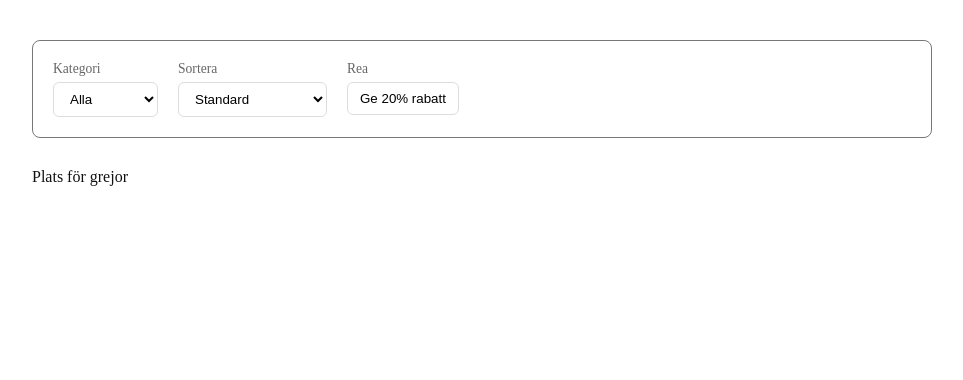
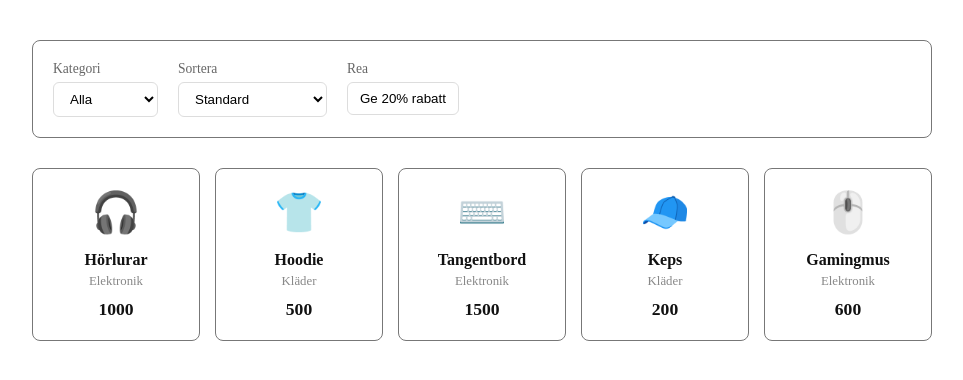
Before and after one commit to Serenewisdom/programmering, a plain HTML site: page Vecka 3/Monday/product-page/index.html in a window 1280 px wide. Shown: the whole page, without its empty margins (158-1121 px from the left). Drawn offline with Linux system fonts and the light colour scheme.

Commit message:
Product-page finished for the day

```diff
--- a/Vecka 3/Monday/product-page/app.js
+++ b/Vecka 3/Monday/product-page/app.js
@@ -12,3 +12,57 @@ const productsContainer = document.getElementById("product-container");
 const categorySelect = document.getElementById("filter-category");
 const sortSelect = document.getElementById("sort-price");
 const discountBtn = document.getElementById("btn-discount");
+
+const updateList = () => {
+  //logik för att uppdatera listan
+  let result = [...products];
+
+  //1. FILTER
+  result = result.filter((item) => {
+    return (
+      categorySelect.value === item.category || categorySelect.value === "Alla"
+    );
+  });
+
+  // 2. SORT
+  if (sortSelect.value === "low-high") {
+    result.sort((a, b) => a.price - b.price);
+  } else if (sortSelect.value === "high-low") {
+    result.sort((a, b) => b.price - a.price);
+  }
+
+  render(result);
+};
+
+const render = (result) => {
+  productsContainer.innerHTML = "";
+
+  result.forEach((product) => {
+    const card = document.createElement("div");
+    card.className = "product-card";
+
+    card.innerHTML = `
+        <div class="product-icon">${product.icon}</div>
+        <div class="product-name">${product.name}</div>
+        <div class="product-category">${product.category}</div>
+        <div class="product-price">${product.price}</div>
+        `;
+    productsContainer.appendChild(card);
+  });
+};
+
+//Lyssnare till ändringar i fälten
+
+categorySelect.addEventListener("change", updateList);
+sortSelect.addEventListener("change", updateList);
+discountBtn.addEventListener("click", updateList);
+
+/* categorySelect.addEventListener("change", () => {
+  console.log("Här har ändrats till:", categorySelect.value);
+});
+
+sortSelect.addEventListener("change", () => {
+  console.log("Här har ändrats till:", sortSelect.value);
+}); */
+
+updateList();
--- a/Vecka 3/Monday/product-page/index.html
+++ b/Vecka 3/Monday/product-page/index.html
@@ -16,9 +16,9 @@
         <div class="control-item">
           <label>Kategori</label>
           <select id="filter-category">
-            <option value="alla">Alla</option>
-            <option value="elektronik">Elektronik</option>
-            <option value="kläder">Kläder</option>
+            <option value="Alla">Alla</option>
+            <option value="Elektronik">Elektronik</option>
+            <option value="Kläder">Kläder</option>
           </select>
         </div>
 
@@ -40,7 +40,7 @@
       </div>
 
       <div id="product-container" class="product-container">
-        Plats för grejor
+
       </div>
     </div>
     <script src="app.js"></script>
--- a/Vecka 3/Monday/product-page/style.css
+++ b/Vecka 3/Monday/product-page/style.css
@@ -42,3 +42,37 @@ select, button {
 button:hover {
     background-color: #eeeeee;
 }
+
+.product-container {
+    display: flex;
+    gap: 15px;
+}
+
+.product-card {
+    border: 1px solid #777777;
+    border-radius: 8px;
+    padding: 20px;
+    text-align: center;
+    width: 200px;
+}
+
+.product-icon {
+    font-size: 2.5rem;
+    margin-bottom: 15px;
+}
+
+.product-name {
+    font-weight: 600;
+    margin-bottom: 5px;
+}
+
+.product-category {
+    font-size: 0.8rem;
+    color: #888888;
+    margin-bottom: 10px;
+}
+
+.product-price {
+    font-weight: 600;
+    font-size: 1.1rem;
+}
```
